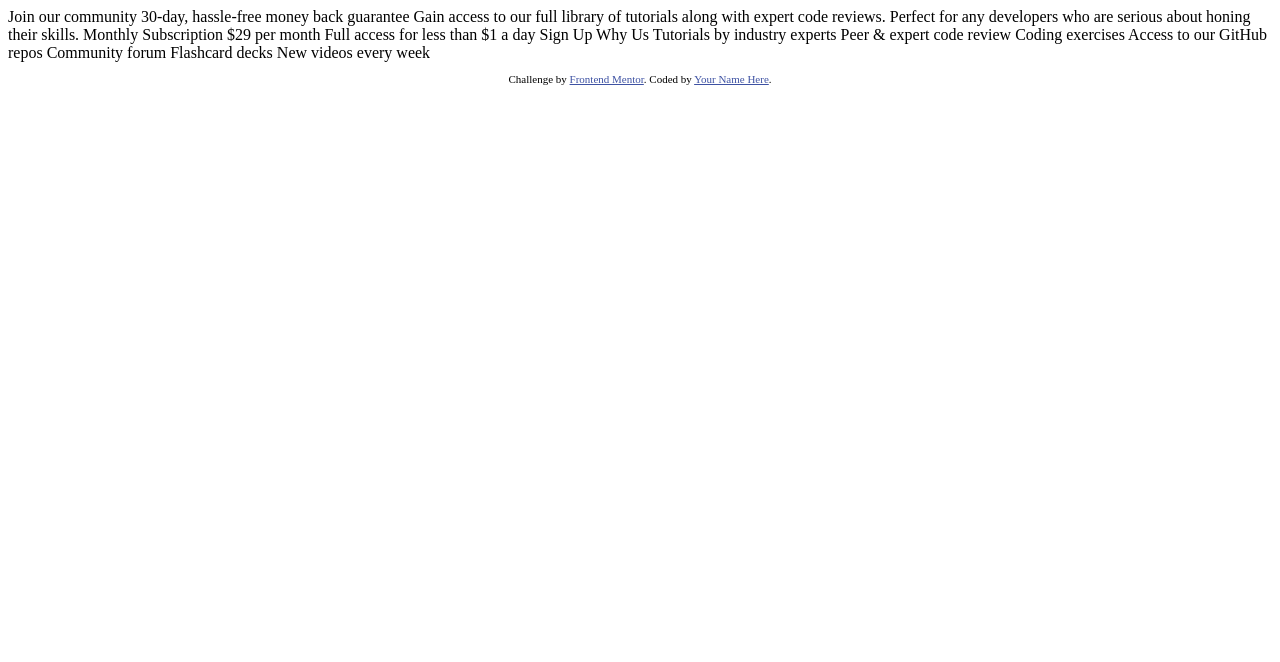
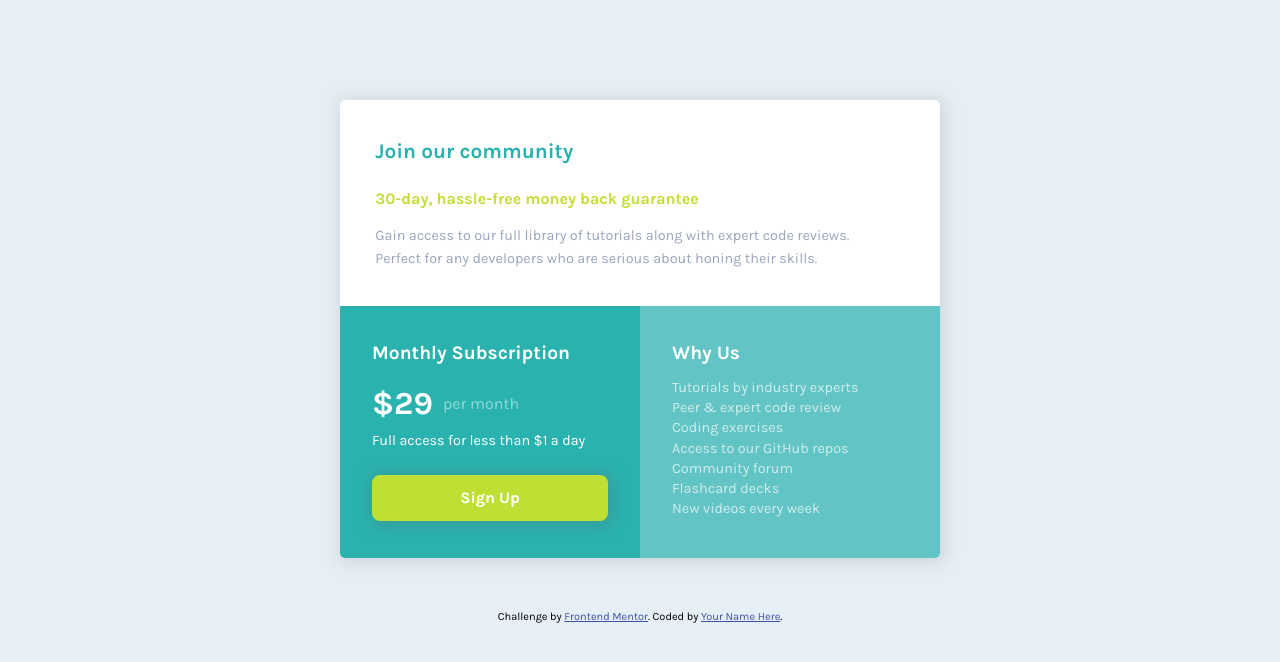
Before and after one commit to mateog28/SinglePriceComponent, a plain HTML site: page index.html in a window 1280 px wide. Drawn offline with Linux system fonts and the light colour scheme.

Commit message:
Finished challenge

```diff
--- a/index.html
+++ b/index.html
@@ -3,46 +3,39 @@
 <head>
   <meta charset="UTF-8">
   <meta name="viewport" content="width=device-width, initial-scale=1.0"> <!-- displays site properly based on user's device -->
-
   <link rel="icon" type="image/png" sizes="32x32" href="./images/favicon-32x32.png">
-
   <title>Frontend Mentor | Single Price Grid Component</title>
-
+  <link rel="stylesheet" href="styles.css">
   <!-- Feel free to remove these styles or customise in your own stylesheet 👍 -->
-  <style>
-    .attribution { font-size: 11px; text-align: center; }
-    .attribution a { color: hsl(228, 45%, 44%); }
-  </style>
 </head>
 <body>
-  Join our community
-
-  30-day, hassle-free money back guarantee
-
-  Gain access to our full library of tutorials along with expert code reviews.
-  Perfect for any developers who are serious about honing their skills.
-
-  Monthly Subscription
-
-  &dollar;29 per month
-
-  Full access for less than &dollar;1 a day
-
-  Sign Up
-
-  Why Us
-
-  Tutorials by industry experts
-  Peer &amp; expert code review
-  Coding exercises
-  Access to our GitHub repos
-  Community forum
-  Flashcard decks
-  New videos every week
-
+  <div class="container">
+    <header class="head">
+      <h2 class="head-title">Join our community</h2>
+      <p class="head-subtitle">30-day, hassle-free money back guarantee</p>
+      <p class="head-description">Gain access to our full library of tutorials along with expert code reviews.</p>
+      <p class="head-description">Perfect for any developers who are serious about honing their skills.</p>
+    </header>
+    <section class="suscription-section">
+      <h2 class="section-title">Monthly Subscription</h2>
+      <p><span class="price">&dollar;29</span><span class="price-description">per month</span></p>
+      <p class="price-info">Full access for less than &dollar;1 a day</p>
+      <button class="btn-suscription" type="button" name="btn-suscription">Sign Up</button>
+    </section>
+    <section class="whyus-section">
+      <h2 class="section-title">Why Us</h2>
+      <p class="whyus-info">Tutorials by industry experts</p>
+      <p class="whyus-info">Peer &amp; expert code review</p>
+      <p class="whyus-info">Coding exercises</p>
+      <p class="whyus-info">Access to our GitHub repos</p>
+      <p class="whyus-info">Community forum</p>
+      <p class="whyus-info">Flashcard decks</p>
+      <p class="whyus-info">New videos every week</p>
+    </section>
+  </div>
   <footer>
     <p class="attribution">
-      Challenge by <a href="https://www.frontendmentor.io?ref=challenge" target="_blank">Frontend Mentor</a>.
+      Challenge by <a href="https://www.frontendmentor.io?ref=challenge" target="_blank" rel="noopener">Frontend Mentor</a>.
       Coded by <a href="#">Your Name Here</a>.
     </p>
   </footer>
--- /dev/null
+++ b/styles.css
@@ -0,0 +1,167 @@
+@import url('https://fonts.googleapis.com/css2?family=Fraunces:opsz,wght@9..144,700&family=Karla:wght@400;700&display=swap');
+
+:root {
+    --cyan: hsl(179, 62%, 43%);
+    --brightYellow: hsl(71, 73%, 54%);
+    --lightGray: hsl(204, 43%, 93%);
+    --grayishBlue: hsl(218, 22%, 67%);
+    --white: hsl(0, 100%, 100%);
+    --off-cyan: hsla(179, 62%, 43%, 0.699);
+}
+
+* {
+    box-sizing: border-box;
+    margin: 0;
+    padding: 0;
+}
+
+body {
+    font-size: 16px;
+    font-family: 'Karla', sans-serif;
+    background-color: var(--lightGray);
+    line-height: 1.6;
+    height: 100vh;
+}
+
+.container {
+    width: 80%;
+    margin: 50px auto;
+    border-radius: 5px;
+    box-shadow: .1rem .1rem .9rem .2rem  rgba(150, 148, 148, 0.25);
+}
+
+/*Header section*/
+
+.head {
+    background-color: var(--white);
+    padding: 1.5em 1.2em;
+    border-radius: 5px 5px 0 0;
+}
+
+.head-title {
+    color:var(--cyan);
+    font-size: 1.3em;
+    font-weight: 700;
+    margin-bottom: 1em;
+}
+
+.head-subtitle {
+    color: var(--brightYellow);
+    line-height: 1.2;
+    font-weight: 700;
+    margin-bottom: 1em;
+}
+
+.head-description {
+    color: var(--grayishBlue);
+    font-weight: 400;
+    font-size: .9em;
+    display: inline;
+}
+
+/*Suscription section*/
+
+.suscription-section {
+    background-color: var(--cyan);
+    padding: 1em;
+    color: var(--white);
+}
+
+.section-title {
+    font-size: 1.2em;
+    font-weight: 700;
+    margin-bottom: 0.5em;
+}
+
+.price {
+    font-size: 2em;
+    font-weight: 700;
+    margin-right: 10px;
+}
+
+.price-description {
+    opacity: 0.5;
+    position: relative;
+    top: -5px
+}
+
+.price-info {
+    font-size: 0.9em;
+}
+
+.btn-suscription {
+    font-family: inherit;
+    background-color: var(--brightYellow);
+    color: var(--white);
+    font-size: 1em;
+    font-weight: 700;
+    border: 4px solid var(--brightYellow);
+    border-radius: 8px;
+    padding: 0.6em 0.8em;
+    box-shadow: .1rem .1rem .9rem .2rem  rgba(92, 90, 90, 0.25);
+    width: 100%;
+    margin-top: 1.4em;
+    margin-bottom: 0.3em;
+    transition: 0.5s;
+}
+
+.btn-suscription:hover {
+    background-color: var(--white);
+    color: var(--brightYellow);
+    cursor: pointer;
+}
+
+/*Why Us section*/
+
+.whyus-section {
+    padding: 1.2em;
+    color: var(--white);
+    background-color: var(--off-cyan);
+    border-radius: 0 0 5px 5px;
+}
+
+.whyus-info {
+    font-size: 0.9em;
+    opacity: 0.7;
+    line-height: 1.4;
+}
+
+.attribution {
+    font-size: 11px;
+    text-align: center;
+}
+.attribution a {
+    color: hsl(228, 45%, 44%);
+}
+
+@media screen and (min-width: 600px) {
+    body {
+        max-width: 750px;
+        margin: 100px auto;
+    }
+
+    .container {
+        display: grid;
+        grid-template-columns: 1fr 1fr;
+        grid-template-rows: repeat(2, minmax(200px, auto));
+    }
+
+    .head {
+        grid-column: 1/-1;
+        padding: 2.2em;
+    }
+
+    .head-description {
+        display: block;
+    }
+
+    .suscription-section{
+        padding: 2em;
+        border-radius: 0 0 0 5px;
+    }
+
+    .whyus-section{
+        padding: 2em;
+        border-radius: 0 0 5px 0;
+    }
+}
```
